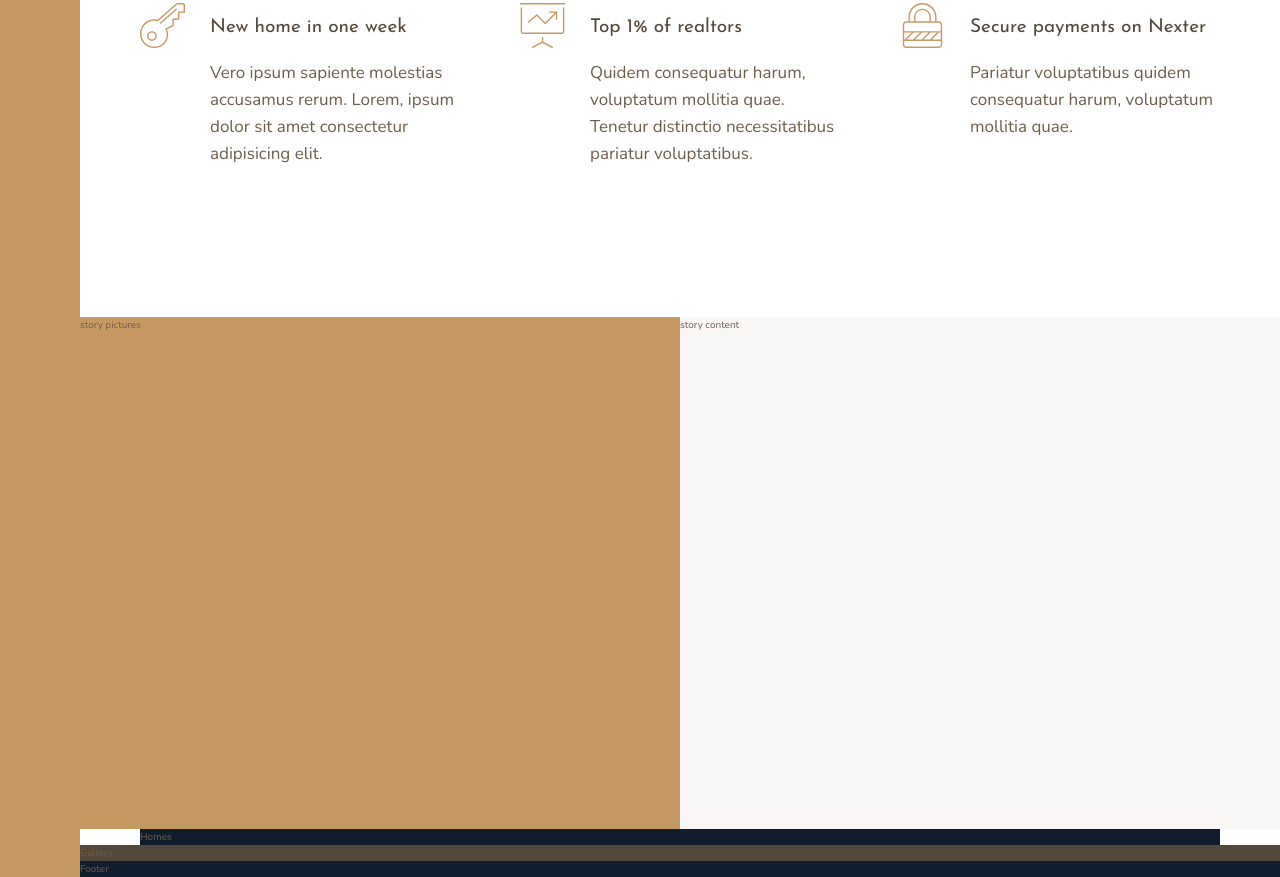
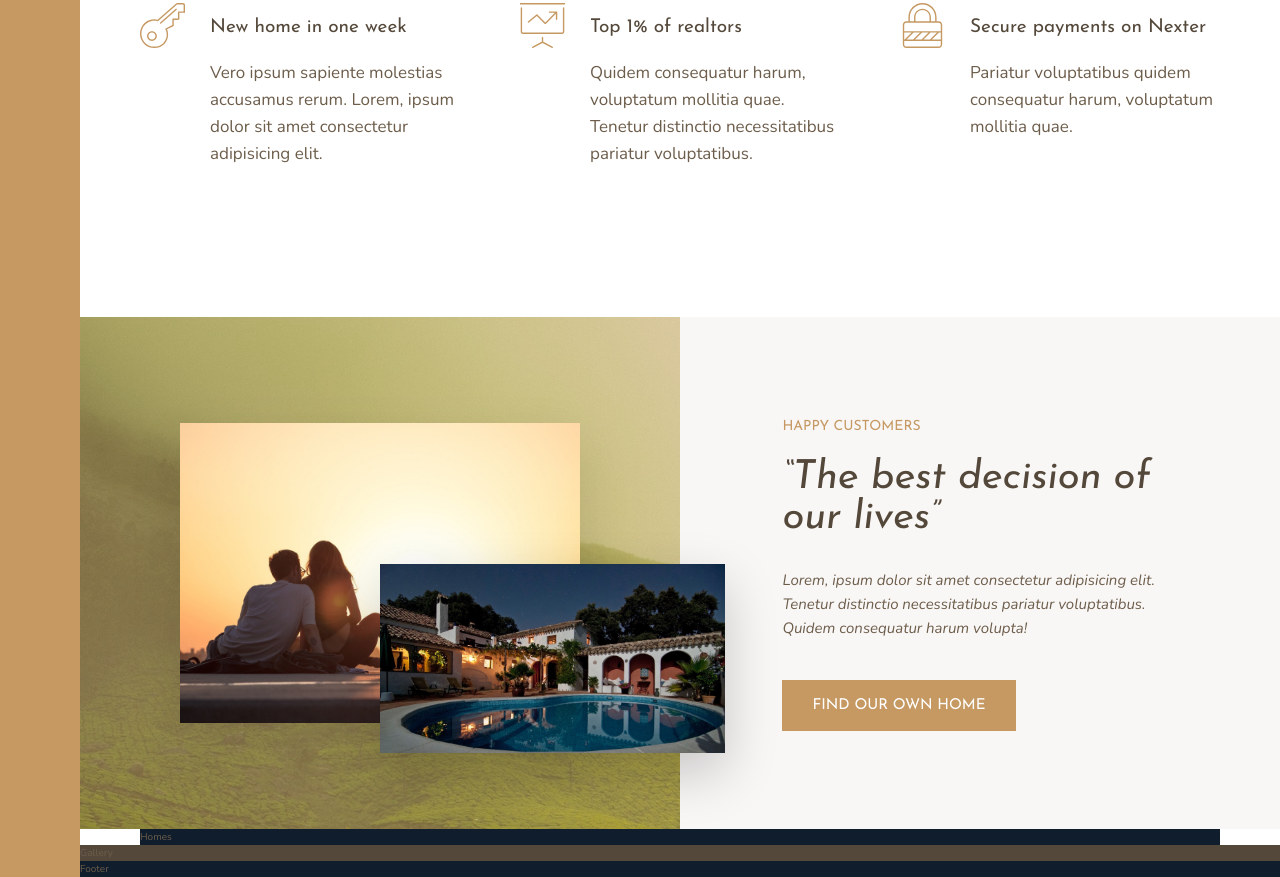
Before and after one commit to fgerner/nexter, a website: page index.html in a window 1280 px wide. Shown: the part 991-1868 px from the top of the page. Drawn offline with nearby package versions, Linux system fonts and the light colour scheme.

Commit message:
added and styled story section

```diff
--- a/index.html
+++ b/index.html
@@ -75,10 +75,15 @@
 </section>
 
 <div class="story__pictures">
-    story pictures
+    <img src="img/story-1.jpeg" alt="Couple" class="story__img-1">
+    <img src="img/story-2.jpeg" alt="house" class="story__img-2">
 </div>
 <div class="story__content">
-    story content
+    <h3 class="heading-3 mb-sm">Happy customers</h3>
+    <h2 class="heading-2 heading-2--dark mb-md">&ldquo;The best decision of our lives&rdquo;</h2>
+    <p class="story__text">Lorem, ipsum dolor sit amet consectetur adipisicing elit. Tenetur distinctio necessitatibus
+        pariatur voluptatibus. Quidem consequatur harum volupta!</p>
+    <button class="btn">Find our own home</button>
 </div>
 
 <section class="homes">
--- a/sass/_story.scss
+++ b/sass/_story.scss
@@ -2,9 +2,48 @@
   &__pictures {
     background-color: $color-primary;
     grid-column: full-start / col-end 4;
+    background-image: linear-gradient(rgba($color-primary, .5), rgba($color-primary, .5)), url("../img/back.jpg");
+
+    display: grid;
+    grid-template-rows: repeat(6, 1fr);
+    grid-template-columns: repeat(6, 1fr);
+    align-items: center;
   }
+
+  &__img-1 {
+    width: 100%;
+    grid-row: 2 / 6;
+    grid-column: 2 / 6;
+    box-shadow: 0 2rem 5rem rgba(#000, .1);
+  }
+
+  &__img-2 {
+    width: 115%;
+    grid-row: 4 / 6;
+    grid-column: 4 / 7;
+    z-index: 10;
+    box-shadow: 0 2rem 5rem rgba(#000, .2);
+  }
+
   &__content {
     background-color: $color-grey-light-1;
     grid-column: col-start 5 / full-end;
+    padding: 6rem 8vw;
+
+    display: flex;
+    flex-direction: column;
+    justify-content: center;
+    align-items: start;
+
+    //Grid version
+    //display: grid;
+    //align-content: center;
+    //justify-items: start;
+  }
+
+  &__text {
+    font-size: 1.5rem;
+    font-style: italic;
+    margin-bottom: 4rem;
   }
 }
--- a/sass/_typography.scss
+++ b/sass/_typography.scss
@@ -3,6 +3,29 @@
   font-weight: 400;
 
 }
+
+.heading-2 {
+  @extend %heading;
+  font-size: 4rem;
+  font-style: italic;
+  line-height: 1;
+
+  &--light {
+    color: $color-grey-light-1;
+  }
+
+  &--dark {
+    color: $color-grey-dark-1;
+  }
+}
+
+.heading-3 {
+  @extend %heading;
+  font-size: 1.4rem;
+  color: $color-primary;
+  text-transform: uppercase;
+}
+
 .heading-4 {
   @extend %heading;
   font-size: 1.9rem;
@@ -10,7 +33,41 @@
   &--light {
     color: $color-grey-light-1;
   }
+
   &--dark {
     color: $color-grey-dark-1;
   }
 }
+
+.btn {
+  background-color: $color-primary;
+  color: #fff;
+  border: none;
+  border-radius: 0;
+  font-family: $font-display;
+  font-size: 1.5rem;
+  text-transform: uppercase;
+  padding: 1.8rem 3rem;
+  cursor: pointer;
+  transition: all .2s;
+
+  &:hover {
+    background-color: $color-primary-dark;
+  }
+}
+
+.mb-sm {
+  margin-bottom: 2rem;
+}
+
+.mb-md {
+  margin-bottom: 3rem;
+}
+
+.mb-lg {
+  margin-bottom: 4rem;
+}
+
+.mb-hg {
+  margin-bottom: 8rem;
+}
```
Also changed, not shown: css/style.css.
